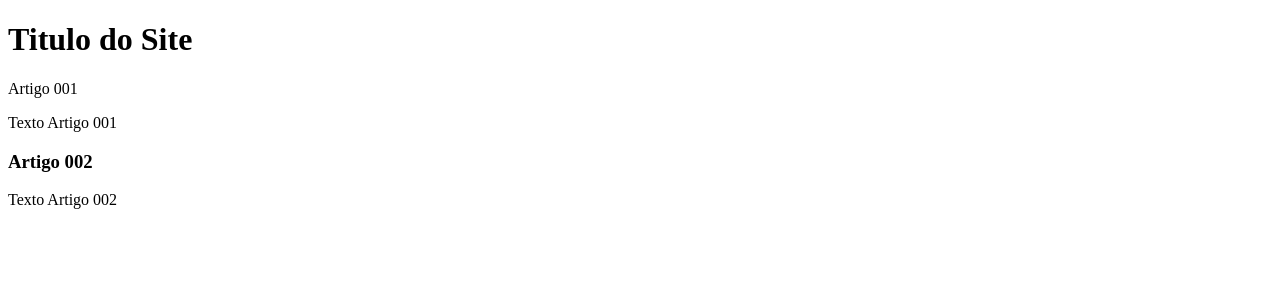
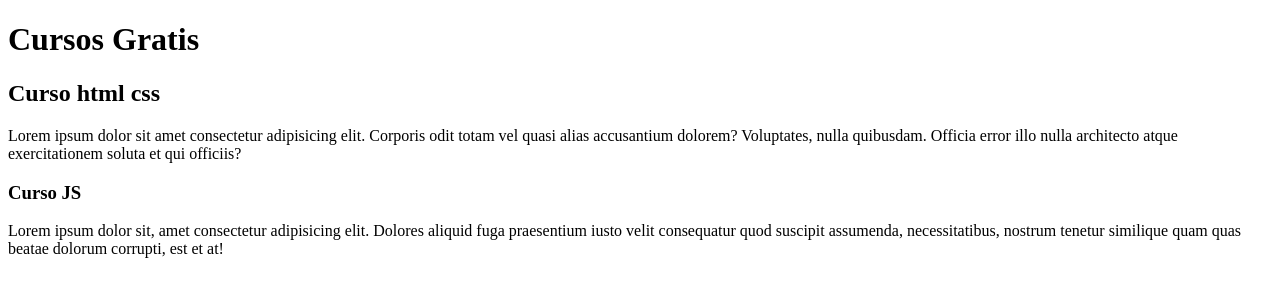
Before and after one commit to BEYALB/teste-branch, a plain HTML site: page index.html in a window 1280 px wide. Drawn offline with Linux system fonts and the light colour scheme.

Commit message:
comecei a escrever conteudo

```diff
--- a/index.html
+++ b/index.html
@@ -8,18 +8,20 @@
 <body>
     <main>
         <header>
-            <h1>Titulo do Site </h1>
+            <h1>Cursos Gratis </h1>
 
             <article>
-                Artigo 001
+                <h2>Curso html css </h2>
 
 
-              <p>Texto Artigo 001</p>
+
+              <p>Lorem ipsum dolor sit amet consectetur adipisicing elit. Corporis odit totam vel quasi alias accusantium dolorem? Voluptates, nulla quibusdam. Officia error illo nulla architecto atque exercitationem soluta et qui officiis?</p>
             </article>
 
             <article>
-                <h3>Artigo 002</h3>
-                <p>Texto Artigo 002</p>
+                <h3>Curso JS</h3>
+                <p>Lorem ipsum dolor sit, amet consectetur adipisicing elit. Dolores aliquid fuga praesentium iusto velit consequatur quod suscipit assumenda, necessitatibus, nostrum tenetur similique quam quas beatae dolorum corrupti, est et at!
+                </p>
             </article>
         </header>
     </main>
```
